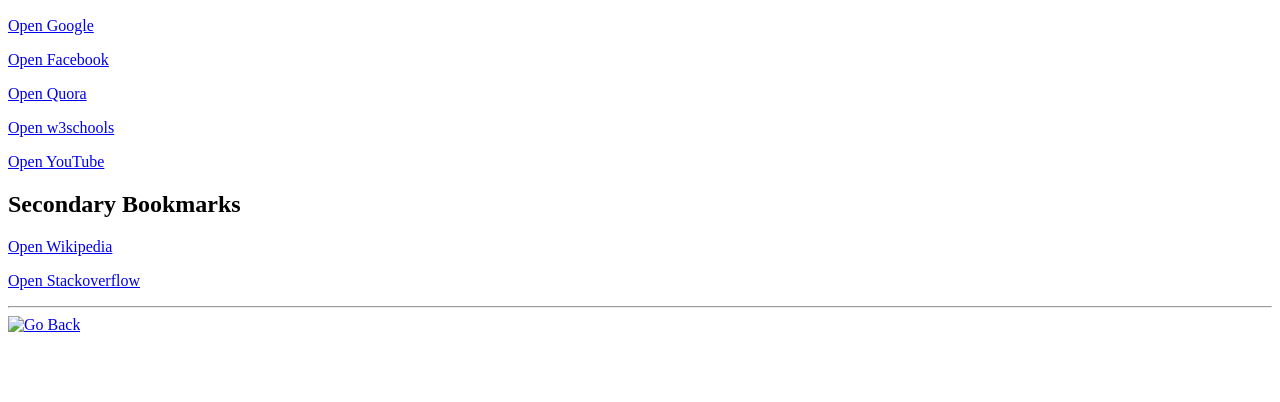
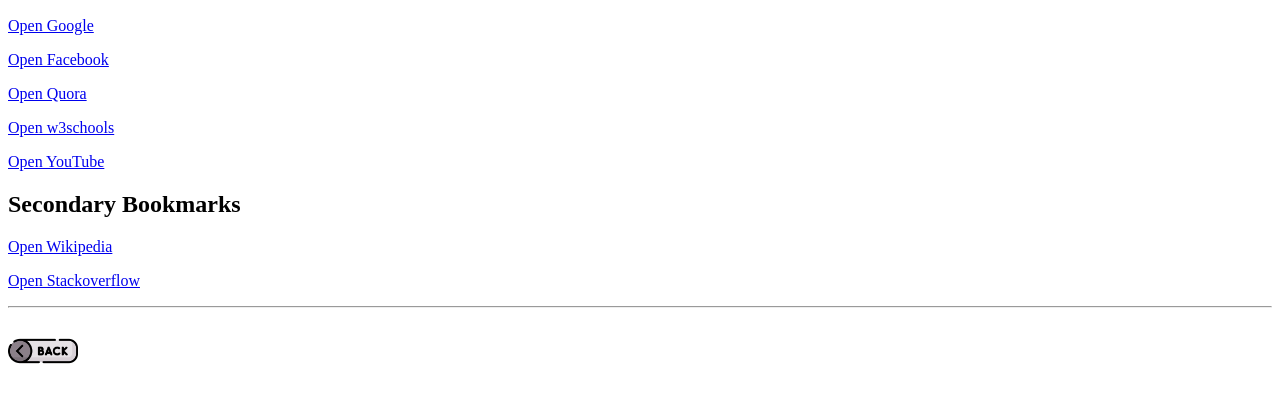
Before and after one commit to yash-irongod/html, a plain HTML site: page files/projects.html in a window 1280 px wide. Shown: the part 110-512 px from the top of the page. Drawn offline with Linux system fonts and the light colour scheme.

Commit message:
projects.html

```diff
--- a/files/projects.html
+++ b/files/projects.html
@@ -19,6 +19,6 @@
     <p><a target="_blank" href="https://www.wikipedia.com">Open Wikipedia</a></p>
     <p><a target="_blank" href="https://www.stackoverflow.com">Open Stackoverflow</a></p>
     <hr>
-    <a href="./index.html"><img src="./images/back.png" alt="Go Back" width="70px"></a>
+    <a href="../index.html"><img src="../images/back.png" alt="Go Back" width="70px"></a>
 </body>
 </html>
```
